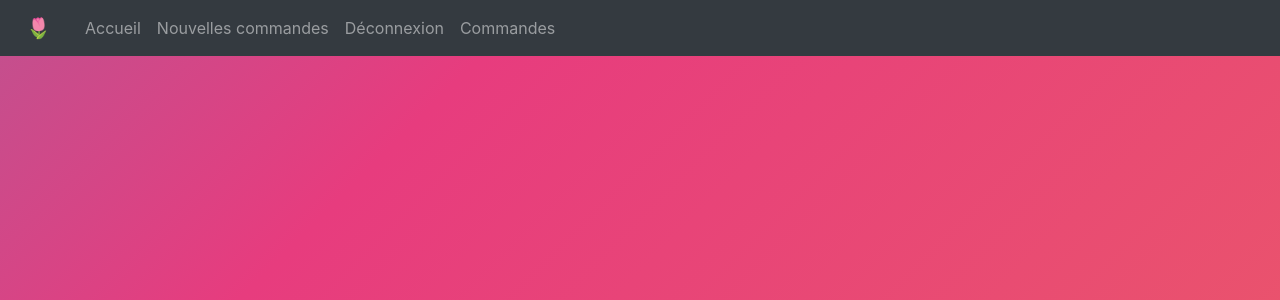
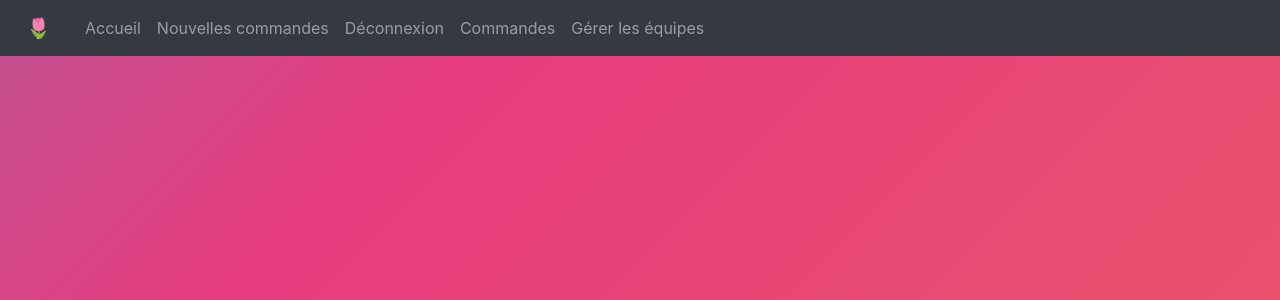
Before and after one commit to baptistechevalier/tulipes, a PHP site: page /index.php in a window 1280 px wide. Shown: the top 300 px of the page. Run offline with PHP 8.4, Linux system fonts and the light colour scheme; a user stored in the database is signed in.

Commit message:
ajout du bouton gérer les équipes

```diff
--- a/header.php
+++ b/header.php
@@ -47,6 +47,12 @@ $role = $_SESSION['roles'] ?? '1'; // Par défault on a 'idrole' = 1 si personne
                         }
                         ?>
                     </li>
+                    <li>
+                        <?php if(isset($_SESSION['roles']) && $_SESSION['roles'] =='2'){
+                             echo '<a class="nav-link" href="crud.php">Gérer les équipes</a>';
+                        }
+                        ?>
+                    </li>
                 </ul>
             </div>
         </nav>
```
